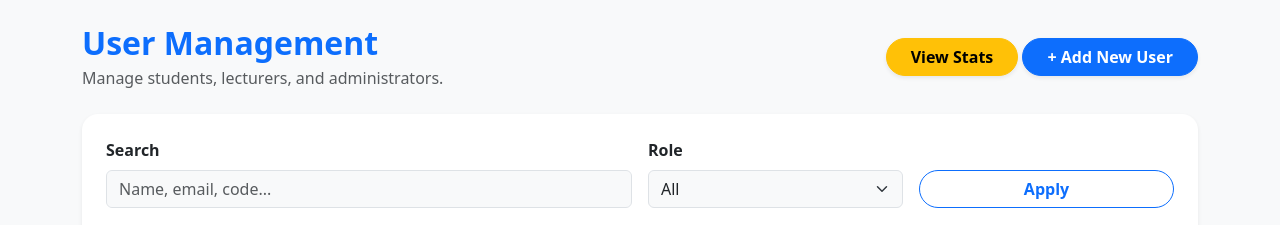
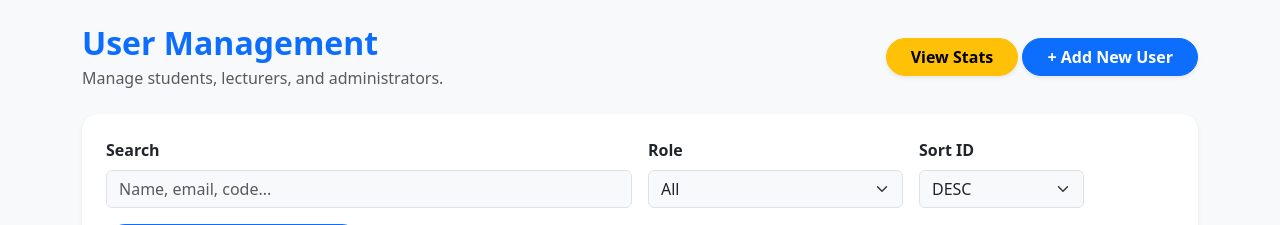
Before and after one commit to tiennam-nguyen/Learning-Management-System, a Flask app: template templates/user_management.html in a window 1280 px wide. Shown: the part 56-281 px from the top of the page. Run offline with Flask 3, Linux system fonts and the light colour scheme; the template is opened without the code that fills it, so the values that code supplies are empty.

Commit message:
Add sort data by ID

```diff
--- a/app.py
+++ b/app.py
@@ -361,6 +361,20 @@ def user_management():
         role_filter = (request.args.get("role") or "All").strip()
         page = request.args.get("page", "1")
         per_page = request.args.get("per_page", "10")
+
+        # Tham so sap xep
+        sort_by = request.args.get("sort", "id")
+        order = request.args.get("order", "desc")
+
+        sort_map = {
+            "id": "u.id",
+            "firstName": "u.firstName",
+            "lastName": "u.lastName",
+            "email": "u.email",
+            "birthday": "u.birthday"
+        }
+        actual_sort = sort_map.get(sort_by, "u.id")
+        actual_order = "DESC" if order == "desc" else "ASC"
         try:
             page = max(1, int(page))
         except ValueError:
@@ -420,7 +434,7 @@ def user_management():
             LEFT JOIN Lecturer l ON u.id = l.id
             LEFT JOIN Admin a ON u.id = a.id
             WHERE {where_sql}
-            ORDER BY u.id DESC
+            ORDER BY {actual_sort} {actual_order}
             LIMIT %s OFFSET %s
             """,
             tuple(params) + (per_page, offset),
@@ -469,7 +483,9 @@ def user_management():
     return render_template('user_management.html',
                            filters=filters,
                            pagination=pagination,
-                           users=users)
+                           users=users,
+                           current_sort=sort_by,
+                           current_order=order)
 
 @app.route('/class/<int:class_id>')
 def class_detail(class_id):
--- a/templates/user_management.html
+++ b/templates/user_management.html
@@ -35,6 +35,14 @@
                     <option value="Lecturer" {% if filters.role == 'Lecturer' %}selected{% endif %}>Lecturer</option>
                     <option value="Admin" {% if filters.role == 'Admin' %}selected{% endif %}>Admin</option>
                 </select>
+            </div>
+            <div class="col-md-2">
+                <label class="form-label fw-semibold">Sort ID</label>
+                <select class="form-select bg-light" name="order" onchange="this.form.submit()">
+                    <option value="desc" {% if current_order == 'desc' %}selected{% endif %}>DESC</option>
+                    <option value="asc" {% if current_order == 'asc' %}selected{% endif %}>ASC</option>
+                </select>
+                <input type="hidden" name="sort" value="{{ current_sort }}">
             </div>
             <div class="col-md-3 d-grid">
                 <button class="btn btn-outline-primary rounded-pill fw-bold" type="submit">Apply</button>
@@ -118,16 +126,14 @@
 
 <!-- Pagination -->
 {% if pagination.pages > 1 %}
-<nav aria-label="User list pages" class="mb-5">
+<nav class="mb-5">
     <ul class="pagination justify-content-center">
         <li class="page-item {% if pagination.page <= 1 %}disabled{% endif %}">
-            <a class="page-link" href="{{ url_for('user_management', q=filters.q, role=filters.role, page=pagination.page-1, per_page=pagination.per_page) }}">Prev</a>
+            <a class="page-link" href="{{ url_for('user_management', q=filters.q, role=filters.role, sort=current_sort, order=current_order, page=pagination.page-1, per_page=pagination.per_page) }}">Prev</a>
         </li>
-        <li class="page-item disabled">
-            <span class="page-link">Page {{ pagination.page }} / {{ pagination.pages }}</span>
-        </li>
+        <li class="page-item disabled"><span class="page-link">Page {{ pagination.page }} / {{ pagination.pages }}</span></li>
         <li class="page-item {% if pagination.page >= pagination.pages %}disabled{% endif %}">
-            <a class="page-link" href="{{ url_for('user_management', q=filters.q, role=filters.role, page=pagination.page+1, per_page=pagination.per_page) }}">Next</a>
+            <a class="page-link" href="{{ url_for('user_management', q=filters.q, role=filters.role, sort=current_sort, order=current_order, page=pagination.page+1, per_page=pagination.per_page) }}">Next</a>
         </li>
     </ul>
 </nav>
```
